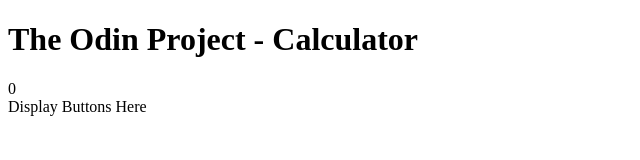
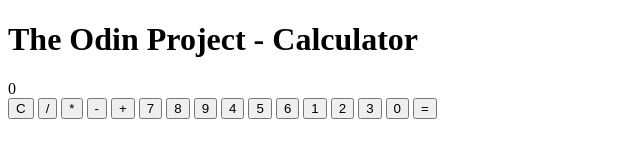
Before and after one commit to itsjordanmuller/odin-calculator, a plain HTML site: page index.html in a window 1280 px wide. Shown: the whole page, without its empty margins (0-640 px from the left). Drawn offline with Linux system fonts and the light colour scheme.

Commit message:
Add buttons for clear, operators, digits, and equals

```diff
--- a/index.html
+++ b/index.html
@@ -13,7 +13,26 @@
             <span>0</span>
         </div>
         <div class="buttons">
-            Display Buttons Here
+            <button class="clear">C</button>
+            <button class="operator" data-operation="divide">/</button>
+            <button class="operator" data-operation="multiply">*</button>
+            <button class="operator" data-operation="subtract">-</button>
+            <button class="operator" data-operation="add">+</button>
+
+            <button class="number" data-number="7">7</button>
+            <button class="number" data-number="8">8</button>
+            <button class="number" data-number="9">9</button>
+
+            <button class="number" data-number="4">4</button>
+            <button class="number" data-number="5">5</button>
+            <button class="number" data-number="6">6</button>
+
+            <button class="number" data-number="1">1</button>
+            <button class="number" data-number="2">2</button>
+            <button class="number" data-number="3">3</button>
+
+            <button class="number" data-number="0">0</button>
+            <button class="operator" data-operation="equals">=</button>
         </div>
     </div>
     <script src="calc.js"></script>
```
